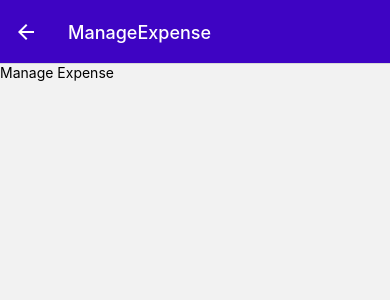
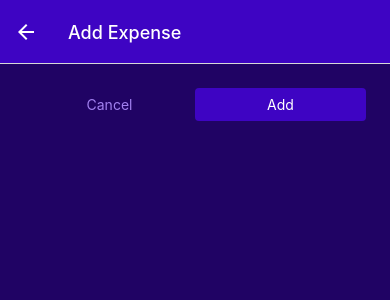
Before and after one commit to TalehGuryanov/expense-manager, a React Native app: screen /ManageExpense in a window 390 px wide. Shown: the top 300 px of the page. Built offline with nearby package versions, Linux system fonts and the light colour scheme.

Commit message:
updated ManageExpense

```diff
--- /dev/null
+++ b/components/ui/AppButton.js
@@ -0,0 +1,37 @@
+import {Pressable, View, Text, StyleSheet} from "react-native";
+import {GlobalStyles} from "../../constants/styles";
+
+export const AppButton = ({children, onPress, mode, style}) => {
+  return (
+      <View style={style}>
+        <Pressable onPress={onPress} style={({pressed}) => pressed && styles.pressed}>
+          <View style={[styles.button, mode === 'flat' && styles.flat]}>
+            <Text style={[styles.buttonText, mode === 'flat' && styles.flatText]}>{children}</Text>
+          </View>
+        </Pressable>
+      </View>
+  );
+}
+
+const styles = StyleSheet.create({
+  button: {
+    padding: 8,
+    borderRadius: 4,
+    backgroundColor: GlobalStyles.colors.primary500,
+  },
+  flat: {
+    backgroundColor: 'transparent',
+  },
+  buttonText: {
+    color: GlobalStyles.colors.white,
+    textAlign: 'center',
+  },
+  flatText: {
+    color: GlobalStyles.colors.primary200,
+  },
+  pressed: {
+    opacity: 0.75,
+    backgroundColor: GlobalStyles.colors.primary100,
+    borderRadius: 4,
+  }
+});
--- a/screens/ManageExpense.js
+++ b/screens/ManageExpense.js
@@ -1,9 +1,66 @@
-import {View, Text} from 'react-native';
+import {View, StyleSheet} from 'react-native';
+import {useCallback, useLayoutEffect} from "react";
 
-export const ManageExpense = () => {
+import {IconButton} from "../components/ui/IconButton";
+import {GlobalStyles} from "../constants/styles";
+import {AppButton} from "../components/ui/AppButton";
+
+export const ManageExpense = ({route, navigation}) => {
+  const expenseId = route.params?.expenseId;
+  const isNew = !expenseId;
+
+  useLayoutEffect(() => {
+    navigation.setOptions({
+      title: isNew ? 'Add Expense' : 'Edit Expense'
+    });
+  }, [navigation, isNew]);
+
+  const deleteHandler = useCallback(() => {
+    cancelHandler();
+  },[]);
+
+  const cancelHandler = useCallback(() => {
+    navigation.goBack();
+  },[]);
+
+  const confirmHandler = useCallback(() => {
+    cancelHandler();
+  },[]);
+
   return (
-      <View>
-        <Text>Manage Expense</Text>
+      <View style={styles.container}>
+        <View style={styles.buttons}>
+          <AppButton onPress={cancelHandler} mode="flat" style={styles.button}>Cancel</AppButton>
+          <AppButton onPress={confirmHandler} style={styles.button}>{isNew ? 'Add' : 'Update'}</AppButton>
+        </View>
+        {!isNew &&
+            <View style={styles.deleteButton}>
+              <IconButton color={GlobalStyles.colors.error500} size={36} name={"trash"} onPress={deleteHandler}/>
+            </View>
+        }
       </View>
   );
 }
+
+const styles = StyleSheet.create({
+  container: {
+    flex: 1,
+    padding: 24,
+    backgroundColor: GlobalStyles.colors.primary800
+  },
+  deleteButton: {
+    padding: 8,
+    marginTop: 16,
+    borderTopWidth: 1,
+    borderTopColor: GlobalStyles.colors.primary200,
+    alignItems: 'center'
+  },
+  buttons: {
+    flexDirection: 'row',
+    justifyContent: 'center',
+    alignItems: 'center',
+  },
+  button: {
+    flex: 1,
+  }
+})
```
